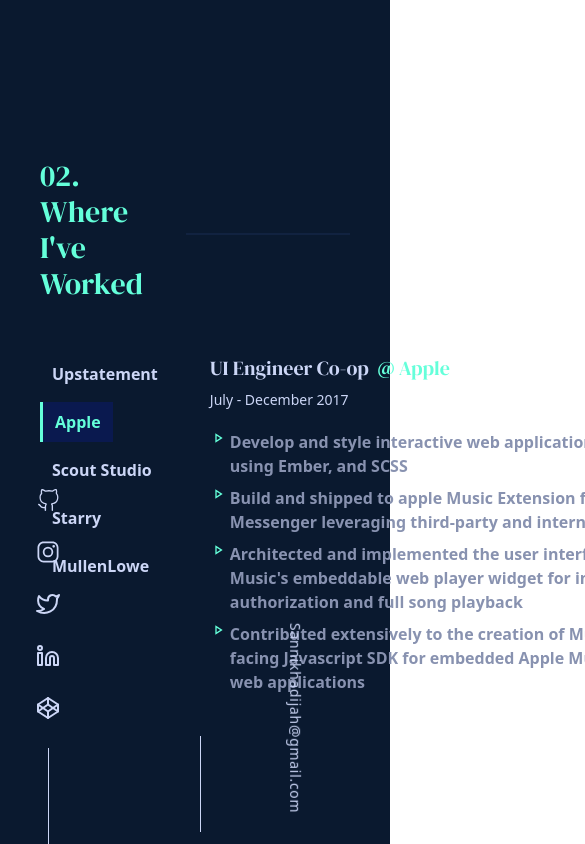
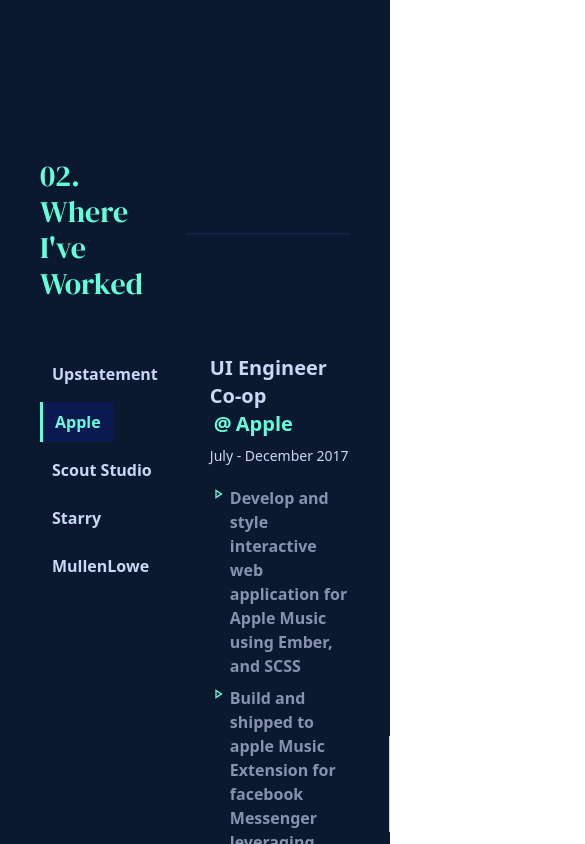
Before and after one commit to Khaddy06/my-portfolio, a React (Vite) app: page / in a window 390 px wide. Both pictures are taken after a click on the button "Apple". Shown: the part 1488-2332 px from the top of the page, 585 px wide, since content can reach past the window. Built offline with nearby package versions, Linux system fonts and the light colour scheme.

Commit message:
responsiveness

```diff
--- a/src/App.tsx
+++ b/src/App.tsx
@@ -23,7 +23,7 @@
   return (
     <div className="bg-[#0a192f] relative">
       <Navbar />
-      <div className="fixed bottom-0 left-5  pl-4 text-white">
+      <div className="fixed bottom-0 left-5  pl-4 text-white hidden md:block">
         {icons.map((icon, index) => (
           <div
             key={index}
@@ -39,7 +39,7 @@
         <div className="flex flex-col items-start space-y-2">
           <a
             href=""
-            className=" text-[#ccd6f6] hover:text-[#64ffda] text-sm tracking-wider transform rotate-90"
+            className=" text-[#ccd6f6] hover:text-[#64ffda] text-sm tracking-wider transform rotate-90 hidden md:block"
           >
             Sannikhadijah@gmail.com
           </a>
--- a/src/tabs/apple.tsx
+++ b/src/tabs/apple.tsx
@@ -4,27 +4,27 @@
 function Apple() {
   return (
         <div>
-          <h2 className="text-xl text-[#ccd6f6] font-title  pb-2">
+          <h2 className="text-xl text-[#ccd6f6] font-semibold  pb-2">
            UI Engineer Co-op <span className="text-[#64ffda] mx-1">@</span>
             <span className="text-[#64ffda] hover:underline">Apple</span>
           </h2>
           <p className="text-[#ccd6f6] text-sm font-light">July - December 2017</p>
           <div className="flex mt-5 ">
             <MdOutlinePlayArrow size={16} color="#64ffda" />
-            <p className="text-md text-[#8892b0] font-semibold ml-1 w-lg">
+            <p className="text-md text-[#8892b0] font-semibold ml-1 flex-1 min-w-0 max-w-[90%] sm:max-w-md md:max-w-lg break-words">
             Develop and style interactive web application for Apple Music using Ember, and SCSS
             </p>
           </div>
           <div className="flex mt-2 ">
             <MdOutlinePlayArrow size={16} color="#64ffda" />
-            <p className="text-md text-[#8892b0] font-semibold ml-1 w-lg">
+            <p className="text-md text-[#8892b0] font-semibold ml-1 flex-1 min-w-0 max-w-[90%] sm:max-w-md md:max-w-lg break-words">
           Build and shipped to apple Music Extension for facebook Messenger leveraging third-party
           and internal API integration
             </p>
           </div>
           <div className="flex mt-2 ">
             <MdOutlinePlayArrow size={16} color="#64ffda" />
-        <p className="text-md text-[#8892b0] font-semibold ml-1 w-lg">
+        <p className="text-md text-[#8892b0] font-semibold ml-1 flex-1 min-w-0 max-w-[90%] sm:max-w-md md:max-w-lg break-words">
           Architected and implemented the user interface of Apple Music's embeddable web player widget for in-browser
           user authorization and full song playback
         </p>
@@ -32,7 +32,7 @@
           </div>
           <div className="flex mt-2 ">
             <MdOutlinePlayArrow size={16} color="#64ffda" />
-        <p className="text-md text-[#8892b0] font-semibold ml-1 w-lg">
+        <p className="text-md text-[#8892b0] font-semibold ml-1 flex-1 min-w-0 max-w-[90%] sm:max-w-md md:max-w-lg break-words">
           Contributed extensively to the creation of MusicKit JS, a public-facing Javascript SDK
           for embedded Apple Music players into web applications
             </p>
--- a/src/tabs/mullenLowe.tsx
+++ b/src/tabs/mullenLowe.tsx
@@ -4,21 +4,21 @@
 function MullenLowe() {
   return (
         <div>
-          <h2 className="text-xl text-[#ccd6f6] font-title  pb-2">
+          <h2 className="text-xl text-[#ccd6f6] font-semibold  pb-2">
             Creative Technologist Co-op <span className="text-[#64ffda] mx-1">@</span>
             <span className="text-[#64ffda] hover:underline">MullenLowe</span>
           </h2>
           <p className="text-[#ccd6f6] text-sm font-light">July - December 2015</p>
           <div className="flex mt-5 ">
             <MdOutlinePlayArrow size={16} color="#64ffda" />
-            <p className="text-md text-[#8892b0] font-semibold ml-1 w-lg">
+            <p className="text-md text-[#8892b0] font-semibold ml-1 flex-1 min-w-0 max-w-[90%] sm:max-w-md md:max-w-lg break-words">
           Developed, maintained, and shipped production code for clients websites primarily using HTML, CSS,JavaScript
            and jQuery
             </p>
           </div>
           <div className="flex mt-2 ">
             <MdOutlinePlayArrow size={16} color="#64ffda" />
-            <p className="text-md text-[#8892b0] font-semibold ml-1 w-lg">
+            <p className="text-md text-[#8892b0] font-semibold ml-1 flex-1 min-w-0 max-w-[90%] sm:max-w-md md:max-w-lg break-words">
           Performed quality assurance tests on  various sites to ensure cross-browser compatibility and mobile
           responsiveness
 
@@ -26,7 +26,7 @@
           </div>
           <div className="flex mt-2 ">
             <MdOutlinePlayArrow size={16} color="#64ffda" />
-            <p className="text-md text-[#8892b0] font-semibold ml-1 w-lg">
+            <p className="text-md text-[#8892b0] font-semibold ml-1 flex-1 min-w-0 max-w-[90%] sm:max-w-md md:max-w-lg break-words">
               Clients included JetBlue, Lovesac, U.S Cellular,U.S Department of defense, and more
             </p>
           </div>
--- a/src/tabs/scoutStudio.tsx
+++ b/src/tabs/scoutStudio.tsx
@@ -3,14 +3,14 @@
 function ScoutStudio() {
   return (
     <div>
-      <h2 className="text-xl text-[#ccd6f6] font-title  pb-2">
+      <h2 className="text-xl text-[#ccd6f6] font-semibold  pb-2">
         Developer <span className="text-[#64ffda] mx-1">@</span>
         <span className="text-[#64ffda] hover:underline">Scout Studio</span>
       </h2>
       <p className="text-[#ccd6f6] text-sm font-light">Spring 2015 & 2017</p>
       <div className="flex mt-5 ">
         <MdOutlinePlayArrow size={16} color="#64ffda" />
-        <p className="text-md text-[#8892b0] font-semibold ml-1 w-lg">
+        <p className="text-md text-[#8892b0] font-semibold ml-1 flex-1 min-w-0 max-w-[90%] sm:max-w-md md:max-w-lg break-words">
           Collaborated with other Student designers and engineers on pro-bono
           projects to create new brands, design systems and websites for
           organization in the community
@@ -18,7 +18,7 @@
       </div>
       <div className="flex mt-2 ">
         <MdOutlinePlayArrow size={16} color="#64ffda" />
-        <p className="text-md text-[#8892b0] font-semibold ml-1 w-lg">
+        <p className="text-md text-[#8892b0] font-semibold ml-1 flex-1 min-w-0 max-w-[90%] sm:max-w-md md:max-w-lg break-words">
           Build and delivered technical according to stakeholder business
           requirements
         </p>
--- a/src/tabs/starry.tsx
+++ b/src/tabs/starry.tsx
@@ -4,28 +4,28 @@
 function Starry() {
   return (
        <div>
-         <h2 className="text-xl text-[#ccd6f6] font-title  pb-2">
+         <h2 className="text-xl text-[#ccd6f6] font-semibold  pb-2">
            Software Engineer Co-op <span className="text-[#64ffda] mx-1">@</span>
            <span className="text-[#64ffda] hover:underline">Starry</span>
          </h2>
          <p className="text-[#ccd6f6] text-sm font-light">July - December 2016</p>
          <div className="flex mt-5 ">
            <MdOutlinePlayArrow size={16} color="#64ffda" />
-           <p className="text-md text-[#8892b0] font-semibold ml-1 w-lg">
+           <p className="text-md text-[#8892b0] font-semibold ml-1 flex-1 min-w-0 max-w-[90%] sm:max-w-md md:max-w-lg break-words">
           Engineered and improved major features of the Starry's customer-facing Android Web
           app using ES6, Handlebars, Backbone, Marionette, and CSS
            </p>
          </div>
          <div className="flex mt-2 ">
            <MdOutlinePlayArrow size={16} color="#64ffda" />
-           <p className="text-md text-[#8892b0] font-semibold ml-1 w-lg">
+           <p className="text-md text-[#8892b0] font-semibold ml-1 flex-1 min-w-0 max-w-[90%] sm:max-w-md md:max-w-lg break-words">
           Proposed and implemented scalable solutions to issues identified with cloud services
           and applications responsible for communicating with the Starry Stationed internet router
            </p>
          </div>
          <div className="flex mt-2 ">
            <MdOutlinePlayArrow size={16} color="#64ffda" />
-           <p className="text-md text-[#8892b0] font-semibold ml-1 w-lg">
+           <p className="text-md text-[#8892b0] font-semibold ml-1 flex-1 min-w-0 max-w-[90%] sm:max-w-md md:max-w-lg break-words">
           Collaborated with designers and other developers to ensure thoughtful and consistent users experience
           across Starry's iOS and Android mobile apps
            </p>
--- a/src/tabs/upStatement.tsx
+++ b/src/tabs/upStatement.tsx
@@ -10,7 +10,7 @@
       <p className="text-[#ccd6f6] text-sm font-light">May 2018 - Present</p>
       <div className="flex mt-5 ">
         <MdOutlinePlayArrow size={16} color="#64ffda" />
-        <p className="text-md text-[#8892b0] font-semibold ml-1 md:w-lg  ">
+        <p className="text-md text-[#8892b0] font-semibold ml-1 flex-1 min-w-0 max-w-[100%] sm:max-w-md md:max-w-lg break-words">
           Deliver High-quality, robust production code for a diverse array of
           projects for clients including Harvard Business Schools, Everytown for
           Gun Safety , Pratt Institute, koala Health, Vanderblit University, The
@@ -19,24 +19,24 @@
       </div>
       <div className="flex mt-2 ">
         <MdOutlinePlayArrow size={16} color="#64ffda" />
-        <p className="text-md text-[#8892b0] font-semibold ml-1 w-lg">
+        <p className="text-md text-[#8892b0] font-semibold ml-1 flex-1 min-w-0 max-w-[100%] sm:max-w-md md:max-w-lg break-words">
           Work alongSide creative directors to lead the research, development
           and architecture of technical solutions to fufill business
           requirements
         </p>
       </div>
-      <div className="flex mt-2 ">
+      <div className="flex mt-2">
         <MdOutlinePlayArrow size={16} color="#64ffda" />
-        <p className="text-md text-[#8892b0] font-semibold ml-1 w-lg">
-          Collaborate with designers, product managers, and other engineers to
-          transform creative into production realities for clients and
-          stakeholders
+        <p className="text-md text-[#8892b0] font-semibold ml-1 flex-1 min-w-0 max-w-[90%] sm:max-w-md md:max-w-lg break-words">
+          Provide leadership with engineering department through close
+          collaboration, knowledge shares, and mentorship
         </p>
       </div>
-      <div className="flex mt-2 ">
+      <div className="flex mt-2">
         <MdOutlinePlayArrow size={16} color="#64ffda" />
-        <p className="text-md text-[#8892b0] font-semibold ml-1 w-lg">
-         Provide leadership with engineering department through close collaboration, knowledge shares, and mentorship
+        <p className="text-md text-[#8892b0] font-semibold ml-1 flex-1 min-w-0 max-w-[90%] sm:max-w-md md:max-w-lg break-words">
+          Provide leadership with engineering department through close
+          collaboration, knowledge shares, and mentorship
         </p>
       </div>
     </div>
```
